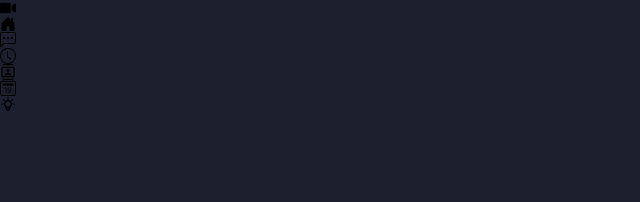
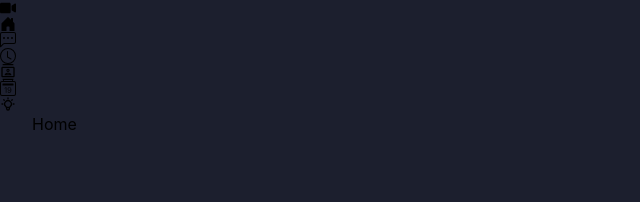
Before and after one commit to shakibdshy/Zoomla, a Next.js app: page / in a window 1280 px wide. Shown: the top 202 px of the page, without its empty margins (0-640 px from the left). Built offline with nearby package versions, Linux system fonts and the light colour scheme; what @material-tailwind/react would draw is missing.

Commit message:
Update Body Content Section

```diff
--- a/components/Layout.tsx
+++ b/components/Layout.tsx
@@ -6,7 +6,7 @@ export default function Layout({ children }: PropsWithChildren<{}>) {
         <>
             <div className="body-container flex">
                 <Header />
-                <main>
+                <main className='w-full sm:w-[95%] sm:ml-[105px]'>
                     {children}
                 </main>
             </div>
--- a/pages/home.tsx
+++ b/pages/home.tsx
@@ -1,9 +1,9 @@
 import React from 'react'
 
-function Home() {
+function HomePage() {
   return (
     <div>Home</div>
   )
 }
 
-export default Home
+export default HomePage
--- a/pages/index.tsx
+++ b/pages/index.tsx
@@ -2,6 +2,7 @@ import type { NextPage } from 'next'
 import Head from 'next/head'
 import Image from 'next/image'
 import styles from '../styles/Home.module.css'
+import HomePage from './home'
 
 const Home: NextPage = () => {
   return (
@@ -12,6 +13,7 @@ const Home: NextPage = () => {
         <link rel="icon" href="/favicon.ico" />
       </Head>
 
+      <HomePage />
     </div>
   )
 }
```
Also changed, not shown: assets/author.jpg (added).
